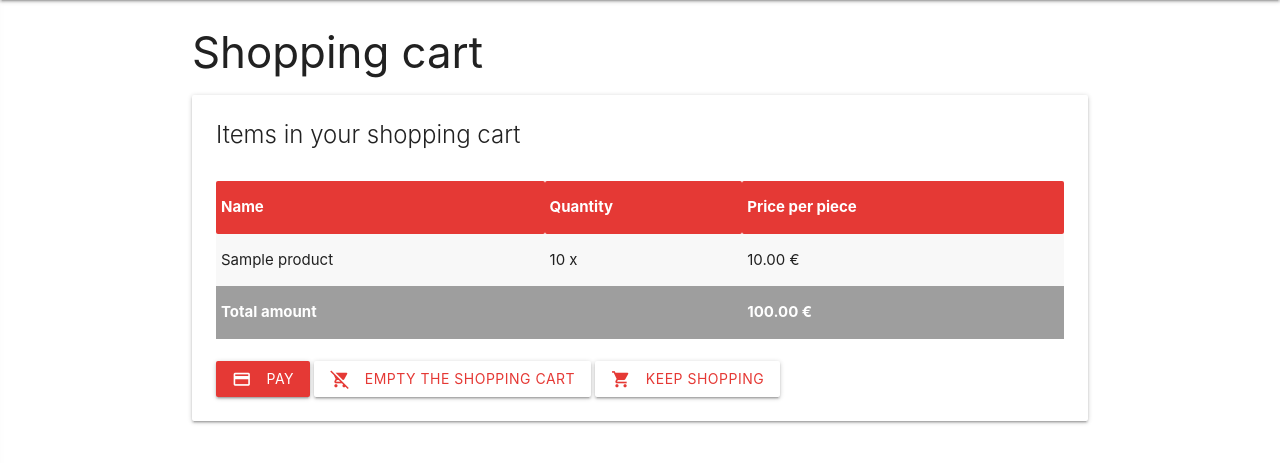
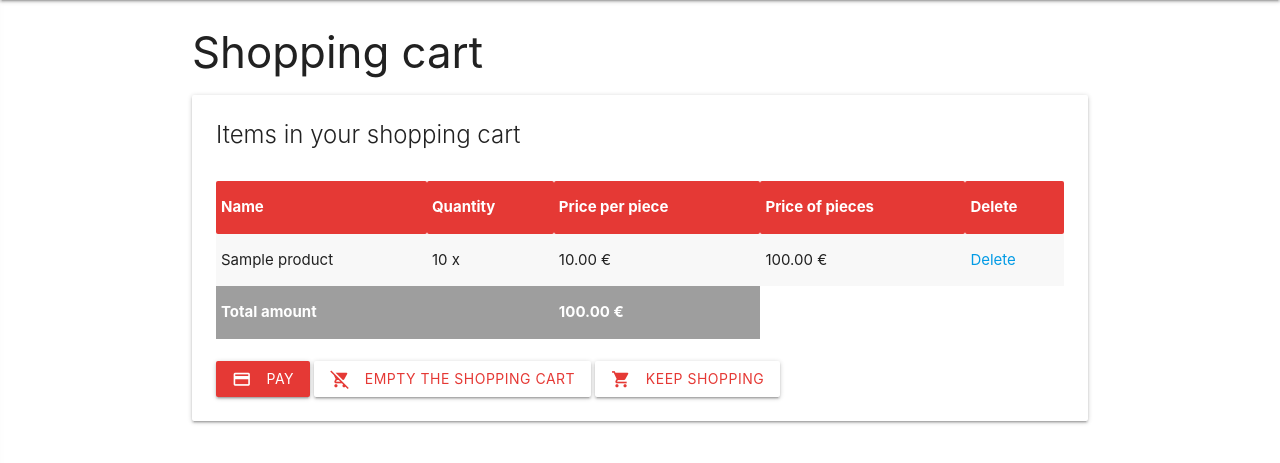
Before and after one commit to fnyrawr/uni_webpy_project, a Django app: page /shoppingcart/show/ in a window 1280 px wide. Shown: the part 64-527 px from the top of the page. Run offline with Django 4.2, Linux system fonts and the light colour scheme; a user stored in the database is signed in; tables that the repository leaves empty hold one stand-in row (values such as "Sample post"); grey boxes marked "Sample" are stand-in pictures; some libraries are stand-ins or nearby versions.

Commit message:
changes to user and shopping_cart

```diff
--- a/Product/models.py
+++ b/Product/models.py
@@ -1,4 +1,3 @@
-from operator import delitem
 from django.db import models
 from django.core.validators import FileExtensionValidator
 from django.conf import settings
@@ -19,7 +18,7 @@ class Product(models.Model):
         return self.name + ' (' + str(self.price) + ')'
 
     def __repr__(self):
-        return self.name + ' / ' + self.description + ' / ' + str(self.price)
+        return self.name + ' / ' + self.description + ' / ' + str(self.price) + '/'
 
     def first_image(self):
         image = ProductImage.objects.filter(product=self)
--- a/Shoppingcart/forms.py
+++ b/Shoppingcart/forms.py
@@ -1,13 +1,13 @@
 from django import forms
-from .models import CreditCard, GiroCard, Payment
+from .models import CreditCard, GiroCard, Payment, ShoppingCartItem
 from django.core.exceptions import ValidationError
 import re
+
 class PaymentForm(forms.ModelForm):
 
     def __init__(self, *args, **kwargs):
         super(PaymentForm, self).__init__(*args, **kwargs)
         self.fields['amount'].widget.attrs['readonly'] = True
-
 
     class Meta:
         model = Payment
--- a/Shoppingcart/models.py
+++ b/Shoppingcart/models.py
@@ -34,6 +34,11 @@ class ShoppingCart(models.Model):
             total += item.product.price * item.quantity
         return total
 
+    def __str__(self):
+        return str(self.timestamp) + " from " + self.user.username
+
+    def __repr__(self):
+        return str(self.timestamp) + " from " + self.user.username
 
 class ShoppingCartItem(models.Model):
     product = models.ForeignKey(Product, on_delete=models.CASCADE)
@@ -49,6 +54,18 @@ class ShoppingCartItem(models.Model):
             ShoppingCartItem.objects.create(product = product,
                                         quantity=quantity,
                                         shopping_cart=shopping_cart)
+
+    def get_itemSum(self):
+        sum = Decimal(0.0)  # Default without Decimal() would be type float!
+        sum = self.quantity * self.product.price
+        return sum
+
+    def __str__(self):
+        return self.product + " quantity " + self.quantity + " for " + self.shopping_cart
+
+    def __repr__(self):
+        return self.product + " quantity " + self.quantity + " for " + self.shopping_cart
+
 class Payment(models.Model):
     PAYMENT_TYPES = [
         ('C', 'creditcard'),
--- a/Shoppingcart/templates/shopping-cart.html
+++ b/Shoppingcart/templates/shopping-cart.html
@@ -24,6 +24,8 @@
                                 <th>Name</th>
                                 <th>Quantity</th>
                                 <th>Price per piece</th>
+                                <th>Price of pieces</th>
+                                <th>Delete</th>
                             </tr>
                         </thead>
                         <tbody>
@@ -32,6 +34,8 @@
                                     <td>{{ item.product.name }}</td>
                                     <td>{{ item.quantity }} x</td>
                                     <td>{{ item.product.price }} €</td>
+                                    <td>{{ item.get_itemSum }} €</td>
+                                    <td><a href={% url 'shopping-cart-item-delete' item.id %}>Delete</a></td>
                                 </tr>
                             {% endfor %}
                             <tr class="grey white-text">
--- a/Shoppingcart/urls.py
+++ b/Shoppingcart/urls.py
@@ -4,4 +4,5 @@ from . import views
 urlpatterns = [
     path('show/', views.show_shopping_cart, name='shopping-cart-show'),
     path('pay/', views.pay, name='shopping-cart-pay'),
+    path('delete/<int:pk>', views.delete_item, name='shopping-cart-item-delete'),
 ]
--- a/Shoppingcart/views.py
+++ b/Shoppingcart/views.py
@@ -1,7 +1,6 @@
 from decimal import Decimal
 from django.contrib.auth.decorators import login_required
 from django.shortcuts import redirect, render
-
 from .forms import CreditCardForm, GiroCardForm, PaymentForm
 from .models import Payment, ShoppingCart, ShoppingCartItem
 
@@ -89,3 +88,13 @@ def pay(request, **kwargs):
                'paid': paid,
                'payment_type_form': payment_type_form}
     return render(request, 'pay.html', context)
+
+def delete_item(request, **kwargs):
+        item_id = kwargs['pk']
+        ShoppingCartItem.objects.filter(id=item_id).delete()
+        shopping_cart = ShoppingCart.objects.filter(user = request.user).first()
+        cart_items = ShoppingCartItem.objects.filter(shopping_cart=shopping_cart)
+        print(len(cart_items))
+        if not cart_items:
+            shopping_cart.delete()
+        return redirect('shopping-cart-show')
--- a/User/models.py
+++ b/User/models.py
@@ -35,3 +35,6 @@ class CustomUser(AbstractUser):
             return True
         else:
             return False
+
+    def __str__(self):
+        return self.username
--- a/User/templates/customuser-list.html
+++ b/User/templates/customuser-list.html
@@ -22,7 +22,7 @@
                                 <span class="card-title">{{ myuser }}</span>
                                 <b>First name:</b> {{ myuser.first_name }}<br>
                                 <b>Last name:</b> {{ myuser.last_name }}<br>
-                                <b>Role:</b> Customer<br>
+                                <b>Role:</b> {{myuser.get_role_display}}<br>
                                 {% if myuser.profile_picture %}
                                     <img src="{{ myuser.profile_picture.url }}" height="150" width="150"><br>
                                 {% endif %}
--- a/templates/home.html
+++ b/templates/home.html
@@ -23,7 +23,7 @@
             <div class="background red darken-1"></div>
             <a class="brand-logo"><img src="{% static '/images/amyzonelogo.png' %}" alt="Amyzone Logo" height="60"></a>
             {% if user.is_authenticated %}
-                {% if user.profile_picture %} {% comment %} user.profile_picture does not work {% endcomment %}
+                {% if user.profile_picture %}
                     <img class="circle" src="{{ user.profile_picture.url }}">
                 {% else %}
                     <img class="circle" src="{% static '/images/amyzoneface.png' %}">
```
